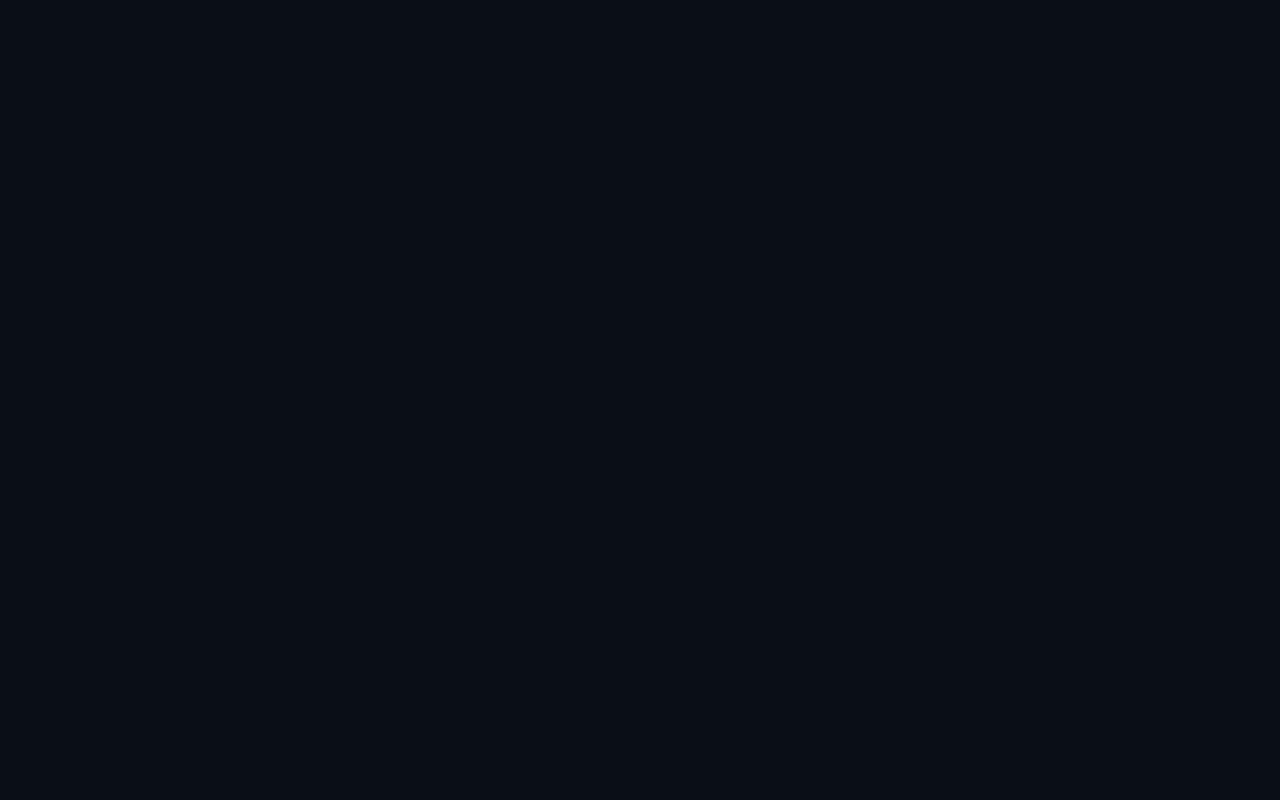
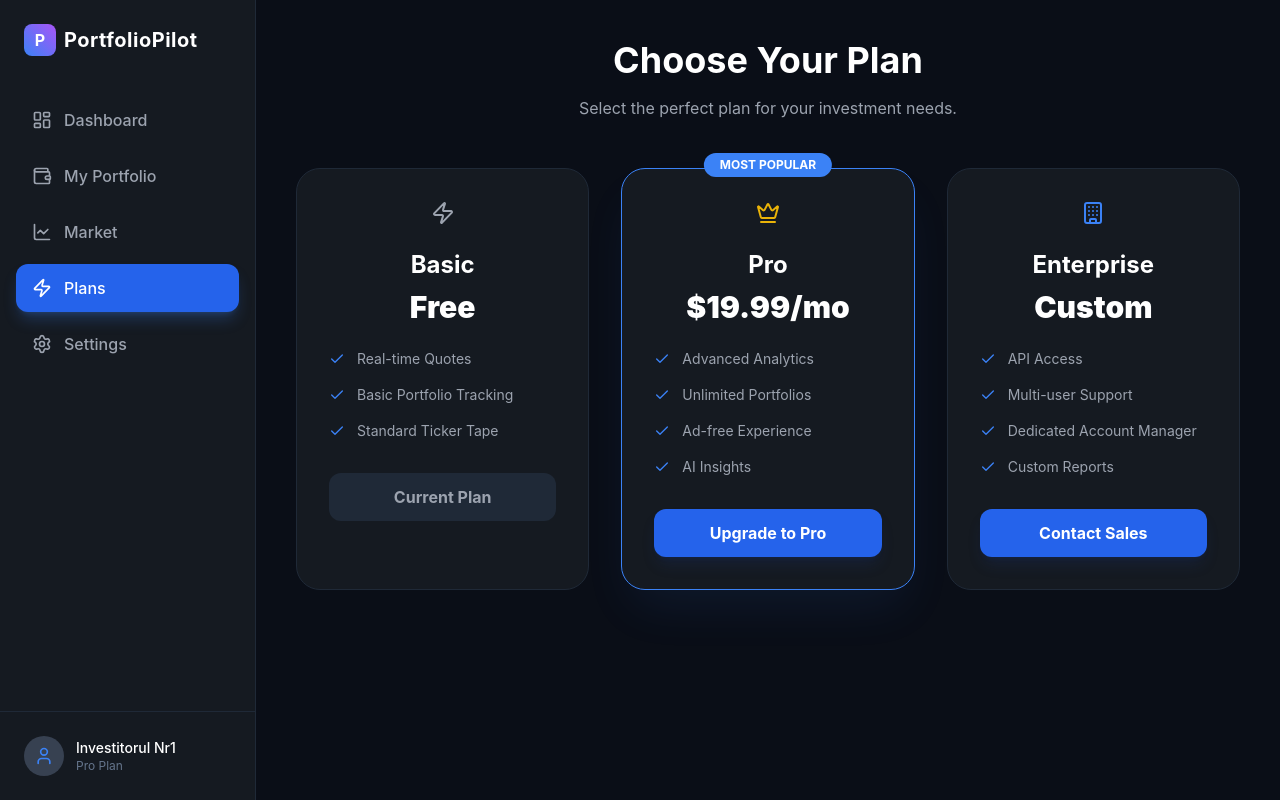
Before and after one commit to JAVA-AN3/PortfolioPilot, a React (Create React App) app in the folder portfolio_pilot_frontend/: page /subscription in a window 1280 px wide. Before the commit this address had no page. Built offline with nearby package versions, Linux system fonts and the light colour scheme; no server answers.

Commit message:
Add Subscription Plans

```diff
--- a/portfolio_pilot_frontend/src/App.js
+++ b/portfolio_pilot_frontend/src/App.js
@@ -6,6 +6,7 @@ import MyPortfolioPage from './pages/MyPortfolioPage';
 import MarketPage from './pages/MarketPage';
 import RegisterPage from './pages/RegisterPage';
 import SettingsPage from './pages/SettingsPage';
+import SubscriptionPage from './pages/SubscriptionPage';
 
 function App() {
   return (
@@ -25,6 +26,8 @@ function App() {
         <Route path="/register" element={<RegisterPage />} />
 
         <Route path="/settings" element={<SettingsPage />} />
+
+        <Route path="/subscription" element={<SubscriptionPage />} />
       </Routes>
     </Router>
   );
--- a/portfolio_pilot_frontend/src/components/Sidebar.js
+++ b/portfolio_pilot_frontend/src/components/Sidebar.js
@@ -1,12 +1,10 @@
 import React from 'react';
-import { LayoutDashboard, Wallet, LineChart, Settings, User } from 'lucide-react';
+import { LayoutDashboard, Wallet, LineChart, Settings, User, Zap } from 'lucide-react'; // Am adăugat Zap
 import { useLocation, useNavigate } from 'react-router-dom';
-import { Link } from 'react-router-dom';
 
-// Helper component updated to handle clicks
 const SidebarItem = ({ icon, text, active, onClick }) => (
   <div
-    onClick={onClick} // Add click handler
+    onClick={onClick}
     className={`flex items-center gap-3 px-4 py-3 rounded-xl cursor-pointer transition-all duration-200 group ${active ? 'bg-blue-600 text-white shadow-lg shadow-blue-500/25' : 'text-gray-400 hover:bg-gray-800 hover:text-white'}`}
   >
     {icon}
@@ -15,8 +13,8 @@ const SidebarItem = ({ icon, text, active, onClick }) => (
 );
 
 const Sidebar = () => {
-  const location = useLocation(); // Gets current URL
-  const navigate = useNavigate(); // Allows us to change URL
+  const location = useLocation();
+  const navigate = useNavigate();
 
   return (
     <aside className="w-64 bg-dashboard-card flex flex-col border-r border-gray-800 hidden md:flex h-full">
@@ -28,7 +26,6 @@ const Sidebar = () => {
       </div>
 
       <nav className="flex-1 px-4 py-4 space-y-2">
-        {/* Dashboard Link */}
         <SidebarItem
             icon={<LayoutDashboard size={20} />}
             text="Dashboard"
@@ -36,7 +33,6 @@ const Sidebar = () => {
             onClick={() => navigate('/dashboard')}
         />
 
-        {/* Portfolio Link */}
         <SidebarItem
             icon={<Wallet size={20} />}
             text="My Portfolio"
@@ -50,9 +46,22 @@ const Sidebar = () => {
             active={location.pathname === '/market'}
             onClick={() => navigate('/market')}
         />
-        <Link to="/settings">
-  <SidebarItem icon={<Settings size={20} />} text="Settings" />
-</Link>
+
+        {/* --- NEW SECTION: SUBSCRIPTION PLANS --- */}
+        <SidebarItem
+            icon={<Zap size={20} />}
+            text="Plans"
+            active={location.pathname === '/subscription'}
+            onClick={() => navigate('/subscription')}
+        />
+
+        {/* --- SETTINGS: Consistent with other items --- */}
+        <SidebarItem
+            icon={<Settings size={20} />}
+            text="Settings"
+            active={location.pathname === '/settings'}
+            onClick={() => navigate('/settings')}
+        />
       </nav>
 
       <div className="p-4 border-t border-gray-800">
--- /dev/null
+++ b/portfolio_pilot_frontend/src/pages/SubscriptionPage.js
@@ -0,0 +1,70 @@
+import React from 'react';
+import Sidebar from '../components/Sidebar';
+import TickerTape from '../components/TickerTape';
+import { Check, Zap, Crown, Building } from 'lucide-react';
+
+const SubscriptionPage = () => {
+    const plans = [
+        {
+            name: 'Basic',
+            price: 'Free',
+            icon: <Zap className="text-gray-400" />,
+            features: ['Real-time Quotes', 'Basic Portfolio Tracking', 'Standard Ticker Tape'],
+            button: 'Current Plan',
+            current: true
+        },
+        {
+            name: 'Pro',
+            price: '$19.99/mo',
+            icon: <Crown className="text-yellow-500" />,
+            features: ['Advanced Analytics', 'Unlimited Portfolios', 'Ad-free Experience', 'AI Insights'],
+            button: 'Upgrade to Pro',
+            current: false,
+            highlight: true
+        },
+        {
+            name: 'Enterprise',
+            price: 'Custom',
+            icon: <Building className="text-blue-500" />,
+            features: ['API Access', 'Multi-user Support', 'Dedicated Account Manager', 'Custom Reports'],
+            button: 'Contact Sales',
+            current: false
+        }
+    ];
+
+    return (
+        <div className="flex h-screen bg-dashboard-main text-dashboard-text font-sans overflow-hidden">
+            <Sidebar />
+            <main className="flex-1 flex flex-col relative min-w-0 overflow-x-hidden">
+                <TickerTape />
+                <div className="flex-1 overflow-y-auto p-6 lg:p-10 w-full text-center">
+                    <h1 className="text-4xl font-bold text-white mb-4">Choose Your Plan</h1>
+                    <p className="text-gray-400 mb-12">Select the perfect plan for your investment needs.</p>
+
+                    <div className="grid grid-cols-1 md:grid-cols-3 gap-8 max-w-6xl mx-auto">
+                        {plans.map((plan, idx) => (
+                            <div key={idx} className={`bg-dashboard-card rounded-3xl p-8 border ${plan.highlight ? 'border-blue-500 shadow-2xl shadow-blue-500/10' : 'border-gray-800'} relative transition-transform hover:scale-105`}>
+                                {plan.highlight && <span className="absolute -top-4 left-1/2 -translate-x-1/2 bg-blue-500 text-white text-xs font-bold px-4 py-1 rounded-full uppercase">Most Popular</span>}
+                                <div className="mb-6 flex justify-center">{plan.icon}</div>
+                                <h2 className="text-2xl font-bold text-white mb-2">{plan.name}</h2>
+                                <div className="text-3xl font-black text-white mb-6">{plan.price}</div>
+                                <ul className="text-left space-y-4 mb-8">
+                                    {plan.features.map((feature, fIdx) => (
+                                        <li key={fIdx} className="flex items-center gap-3 text-sm text-gray-400">
+                                            <Check size={16} className="text-blue-500" /> {feature}
+                                        </li>
+                                    ))}
+                                </ul>
+                                <button className={`w-full py-3 rounded-xl font-bold transition ${plan.current ? 'bg-gray-800 text-gray-400 cursor-default' : 'bg-blue-600 hover:bg-blue-700 text-white shadow-lg shadow-blue-900/20'}`}>
+                                    {plan.button}
+                                </button>
+                            </div>
+                        ))}
+                    </div>
+                </div>
+            </main>
+        </div>
+    );
+};
+
+export default SubscriptionPage;
```
